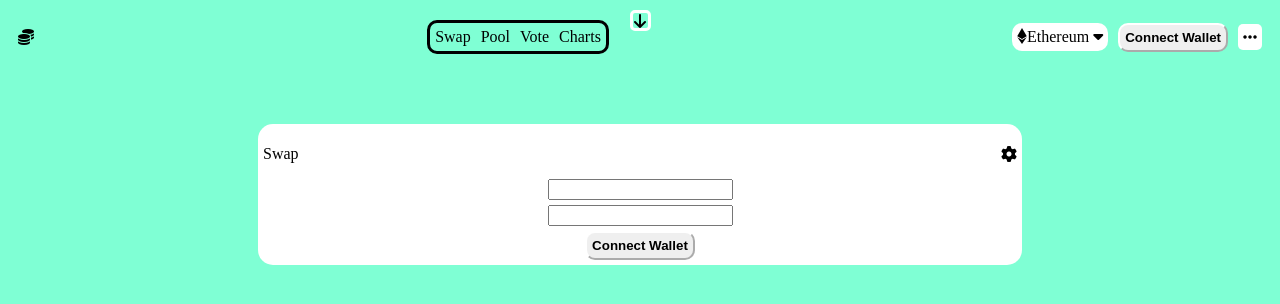
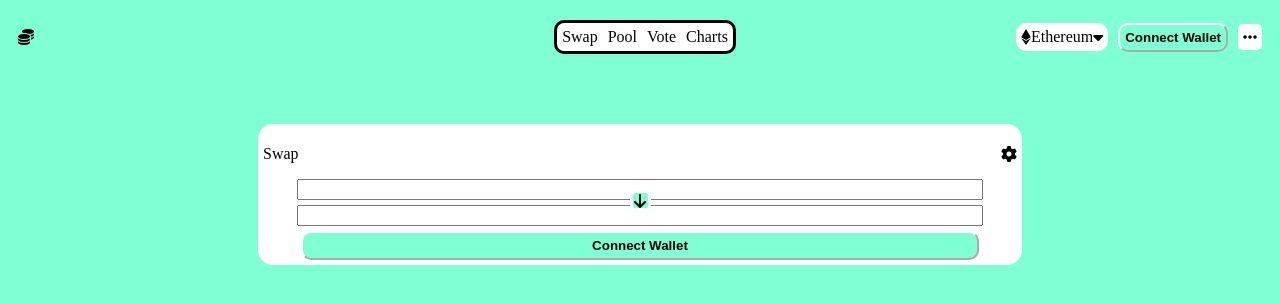
Before and after one commit to AltomDevelopment/CryptoSwapApp, a plain HTML site: page index.html in a window 1280 px wide. Drawn offline with Linux system fonts and the light colour scheme.

Commit message:
finished desktop styling for elements

```diff
--- a/site.css
+++ b/site.css
@@ -11,10 +11,12 @@ body {
 
 .menuchanger {
     display: flex;
+    background-color: white;
     border: solid;
     border-radius: 10px;
     padding-left: 0px;
     margin: 10px;
+    margin-left: 260px;
 }
 
 .menuchanger li {
@@ -29,6 +31,8 @@ body {
 }
 
 .networkbutton {
+    display: flex;
+    align-items: center;
     padding: 5px;
     background-color: white;
     border-radius: 10px;
@@ -121,6 +125,7 @@ body {
     display: flex;
     flex-direction: column;
     align-items: center;
+    width: 90%;
 }
 
 .inputfield i {
@@ -129,20 +134,25 @@ body {
     border-radius: 5px;
     text-align: center;
     position: absolute;
-    top: 10px;
+    top: 190px;
     width: 15px;
     height: 15px;
+    background-color: aquamarine;
 }
 
 .walletbutton {
     display: block;
     text-align: center;
+    width: 90%;
+    background-color: aquamarine;
 }
 
 .cryptofield1 {
     margin-bottom: 5px;
+    width: 100%;
 }
 
 .cryptofield2 {
     margin-bottom: 5px;
+    width: 100%;
 }
```
